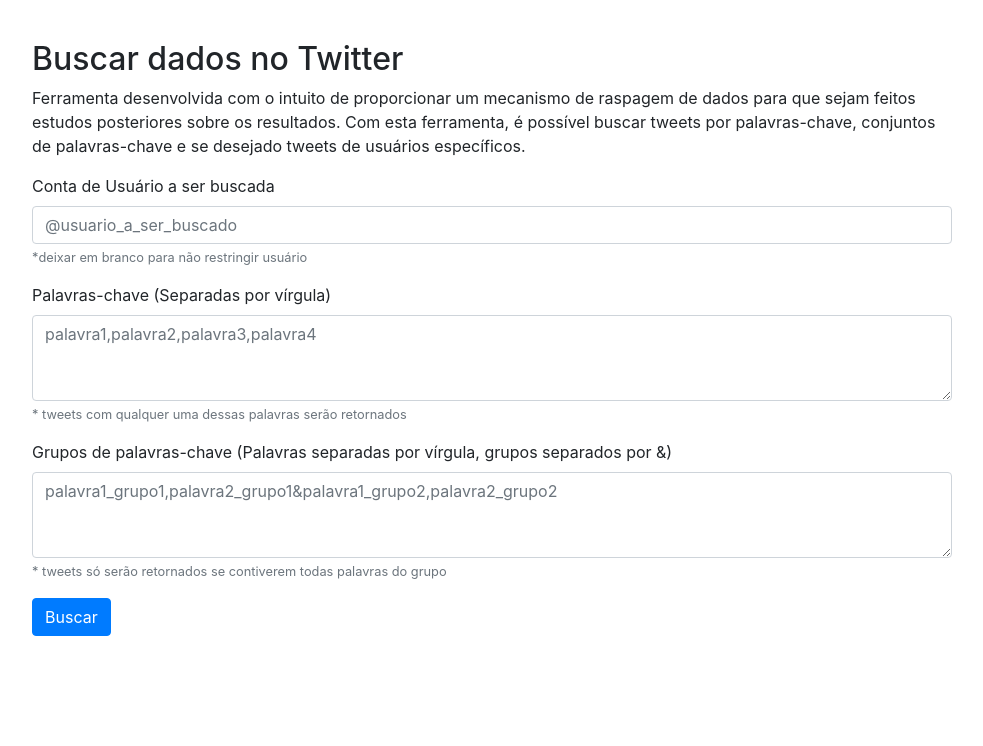
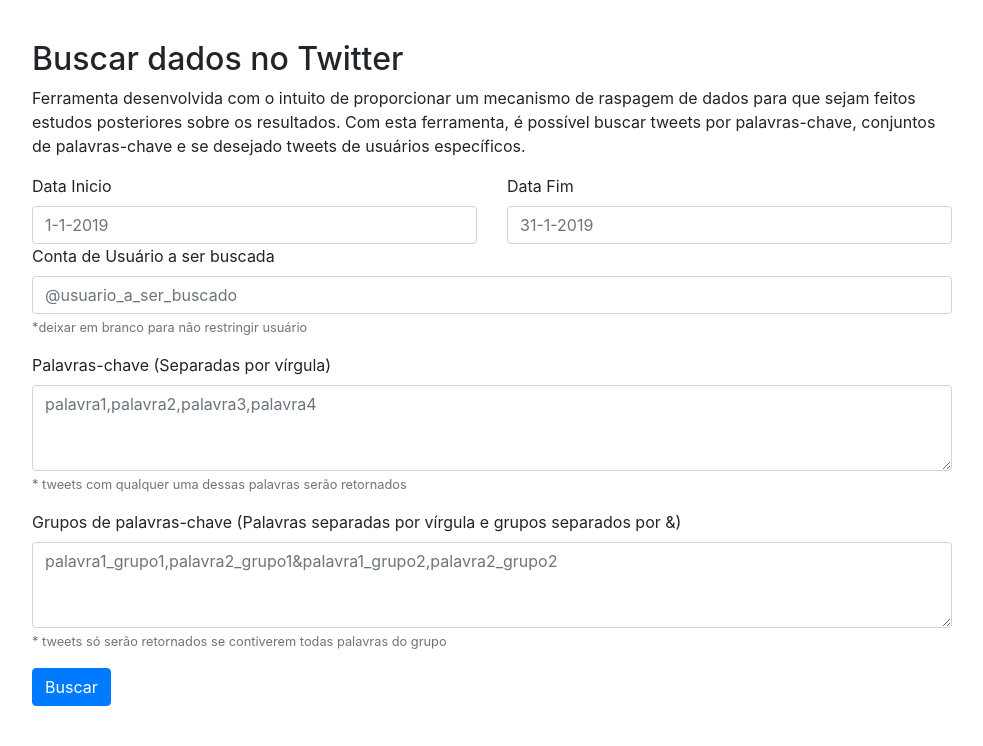
Before and after one commit to pvvm/portal-dados-tw, a Django app: page /search in a window 1280 px wide. Shown: the part 73-819 px from the top of the page, without its empty margins (23-1006 px from the left). Before the commit the page ends 709 px from the top, so only its background shows below. Run offline with Django 3.2, Linux system fonts and the light colour scheme; some libraries are stand-ins or nearby versions.

Commit message:
:sparkles: Finished MVP for portal
Added missing feature of searching

```diff
--- a/portal/templates/portal/tweets_search.html
+++ b/portal/templates/portal/tweets_search.html
@@ -7,12 +7,32 @@
     buscar tweets por palavras-chave, conjuntos de palavras-chave e se desejado tweets de usuários
     específicos.
   </p>
-  <form>
+  <form method="POST" novalidate>
+    {% csrf_token %}
+    <div class="row">
+      <div class="col-md-6">
+        <label for="exampleInputEmail1">Data Inicio</label>
+        <input
+          placeholder="1-1-2019"
+          class="form-control"
+          name="startDate"
+          id="startDate">
+      </div>
+      <div class="col-md-6">
+        <label for="exampleInputEmail1">Data Fim</label>
+        <input
+          placeholder="31-1-2019"
+          class="form-control"
+          name="endDate"
+          id="endDate">
+      </div>
+    </div>
     <div class="form-group">
       <label for="exampleInputEmail1">Conta de Usuário a ser buscada</label>
       <input
         placeholder="@usuario_a_ser_buscado"
         class="form-control"
+        name="username"
         id="exampleInputEmail1"
         aria-describedby="emailHelp">
       <small id="emailHelp" class="form-text text-muted">*deixar em branco para não restringir usuário</small>
@@ -22,15 +42,17 @@
       <textarea
         placeholder="palavra1,palavra2,palavra3,palavra4"
         class="form-control"
+        name='words'
         id="exampleFormControlTextarea1"
         rows="3"></textarea>
       <small id="palavraHelp" class="form-text text-muted">* tweets com qualquer uma dessas palavras serão retornados</small>
     </div>
     <div class="form-group">
-      <label for="exampleFormControlTextarea1">Grupos de palavras-chave (Palavras separadas por vírgula, grupos separados por &)</label>
+      <label for="exampleFormControlTextarea1">Grupos de palavras-chave (Palavras separadas por vírgula e grupos separados por &)</label>
       <textarea
         placeholder='palavra1_grupo1,palavra2_grupo1&palavra1_grupo2,palavra2_grupo2'
         class="form-control"
+        name='group'
         id="exampleFormControlTextarea1"
         rows="3"></textarea>
       <small id="groupHelp" class="form-text text-muted">* tweets só serão retornados se contiverem todas palavras do grupo</small>
--- a/portal/views.py
+++ b/portal/views.py
@@ -1,13 +1,9 @@
 from django.shortcuts import render
 from .models import Tweet, Article, Reference
+
 import requests
-# Create your views here.
 def tweets_list(request):
-  # pokemons = requests.get('http://localhost:3333/')
-  tweets = []
-  # for tweet in pokemons.json():
-  #   tweets.append(tweet['text'])
-  return render(request, 'portal/tweets_list.html', {'tweets': tweets})
+  return render(request, 'portal/tweets_list.html', {'tweets': ['Realize uma busca para verificar os resultados!']})
 
 def home(request):
   return render(request, 'portal/home.html')
@@ -21,4 +17,48 @@
   return render(request, 'portal/portals.html', {'references': references})
 
 def tweets_search(request):
-  return render(request, 'portal/tweets_search.html')
+  if request.method == 'POST':
+    form = []
+    key_groups = []
+    username = request.POST.get('username')
+    key_groups_aux = request.POST.get('group').split('&')
+    for group in key_groups_aux:
+      key_groups.append(group.split(','))
+    start_date = request.POST.get('startDate').split('-')
+    end_date = request.POST.get('endDate').split('-')
+    key_words = request.POST.get('words').split(',')
+    query = f'username={username}&startDay={start_date[0]}&startMonth={start_date[1]}&startYear={start_date[2]}'
+    query += f'&endDay={end_date[0]}&endMonth={end_date[1]}&endYear={end_date[2]}'
+    query += f'&query={query_constructor(key_words, key_groups)}'
+    response = requests.get(f'http://localhost:3333/?{query}')
+    tweets = []
+    for tweet in response.json():
+      tweets.append(tweet['text'])
+    return render(request, 'portal/tweets_list.html', {'tweets': tweets})
+  else:
+    return render(request, 'portal/tweets_search.html')
+
+def query_constructor(exact_match = [], partial_match = []):
+  query = ''
+  for i in range(0, len(exact_match)):
+    if (i != len(exact_match) - 1):
+      query += '"' + exact_match[i] + '" OR '
+    else:
+      query += '"' + exact_match[i] + '" '
+
+  if len(partial_match) > 0:
+    query += 'OR '
+
+  for i in range(0, len(partial_match)):
+    query += '('
+    for j in range(0, len(partial_match[i])):
+      if (j != len(partial_match[i]) - 1):
+        query += '"' + partial_match[i][j] + '" AND '
+      else:
+        query += '"' + partial_match[i][j] + '"'
+    if (i != len(partial_match) - 1):
+      query += ') OR '
+    else:
+      query += ') '
+
+  return query
```
